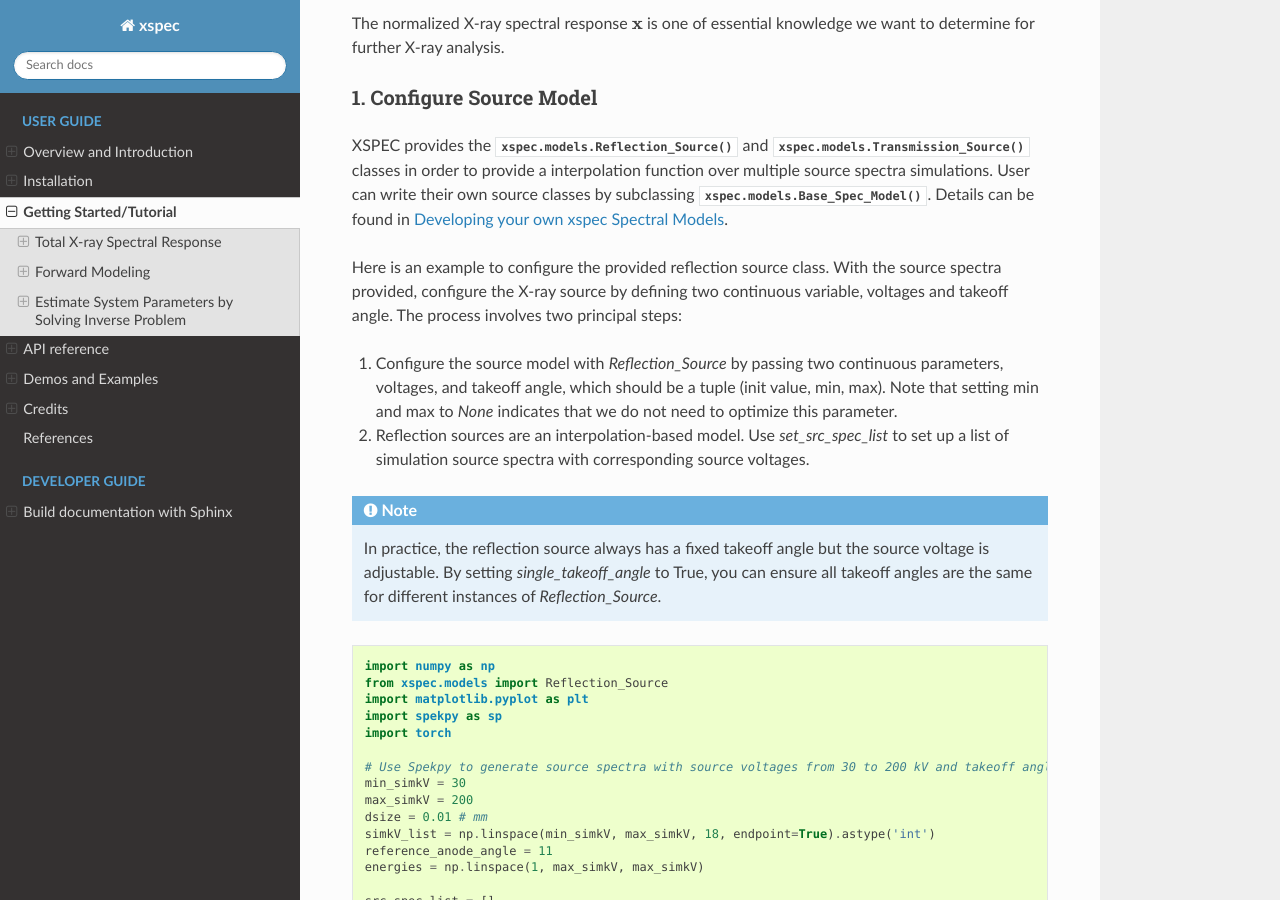
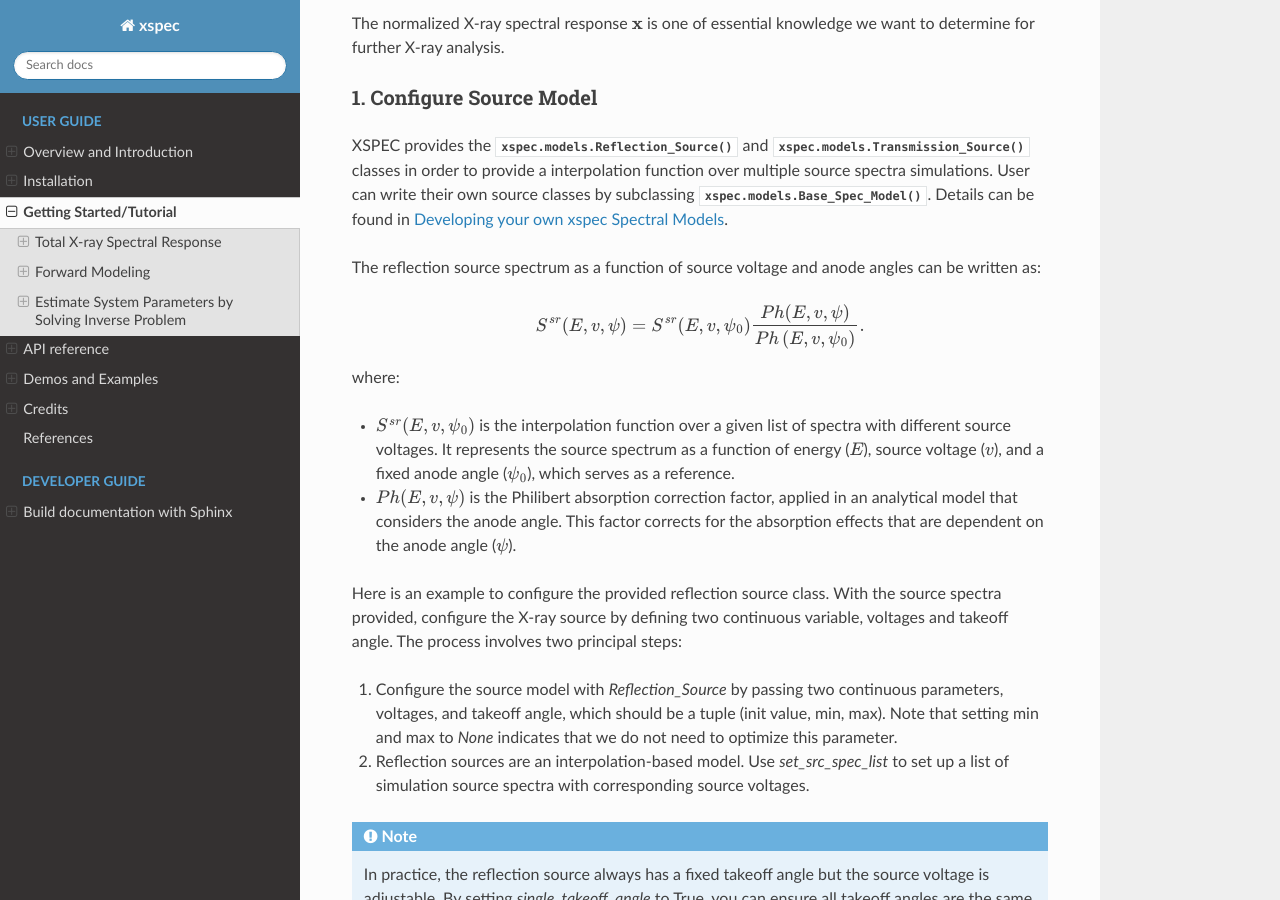
Before and after one commit to cabouman/xcal, a Sphinx documentation site: the page built from docs/source/tutorials.rst, in a window 1280 px wide and 900 px high, scrolled down 1474 px. Built offline with Sphinx 7.4.7 and the Read the Docs theme 2.0.0, drawn with Linux system fonts in a browser that asks for light colours.

Commit message:
Update source tutorial

```diff
--- a/docs/source/tutorials.rst
+++ b/docs/source/tutorials.rst
@@ -42,6 +42,19 @@ The normalized X-ray spectral response :math:`\mathbf{x}` is one of essential kn
 1. Configure Source Model
 -------------------------
 XSPEC provides the :func:`xspec.models.Reflection_Source` and :func:`xspec.models.Transmission_Source` classes in order to provide a interpolation function over multiple source spectra simulations. User can write their own source classes by subclassing :func:`xspec.models.Base_Spec_Model`. Details can be found in `Developing your own xspec Spectral Models <custmspec.html>`_.
+
+The reflection source spectrum as a function of source voltage and anode angles can be written as:
+
+.. math::
+
+   S^{sr}(E, v, \psi) = S^{sr}(E, v, \psi_0) \frac{Ph(E, v, \psi)}{Ph\left(E, v, \psi_0\right)}.
+
+where:
+
+- :math:`S^{sr}(E, v, \psi_0)` is the interpolation function over a given list of spectra with different source voltages. It represents the source spectrum as a function of energy (:math:`E`), source voltage (:math:`v`), and a fixed anode angle (:math:`\psi_0`), which serves as a reference.
+
+- :math:`Ph(E, v, \psi)` is the Philibert absorption correction factor, applied in an analytical model that considers the anode angle. This factor corrects for the absorption effects that are dependent on the anode angle (:math:`\psi`).
+
 
 Here is an example to configure the provided reflection source class. With the source spectra provided, configure the X-ray source by defining two continuous variable, voltages and takeoff angle. The process involves two principal steps:
 
```
Also changed, not shown: 2 other files.
